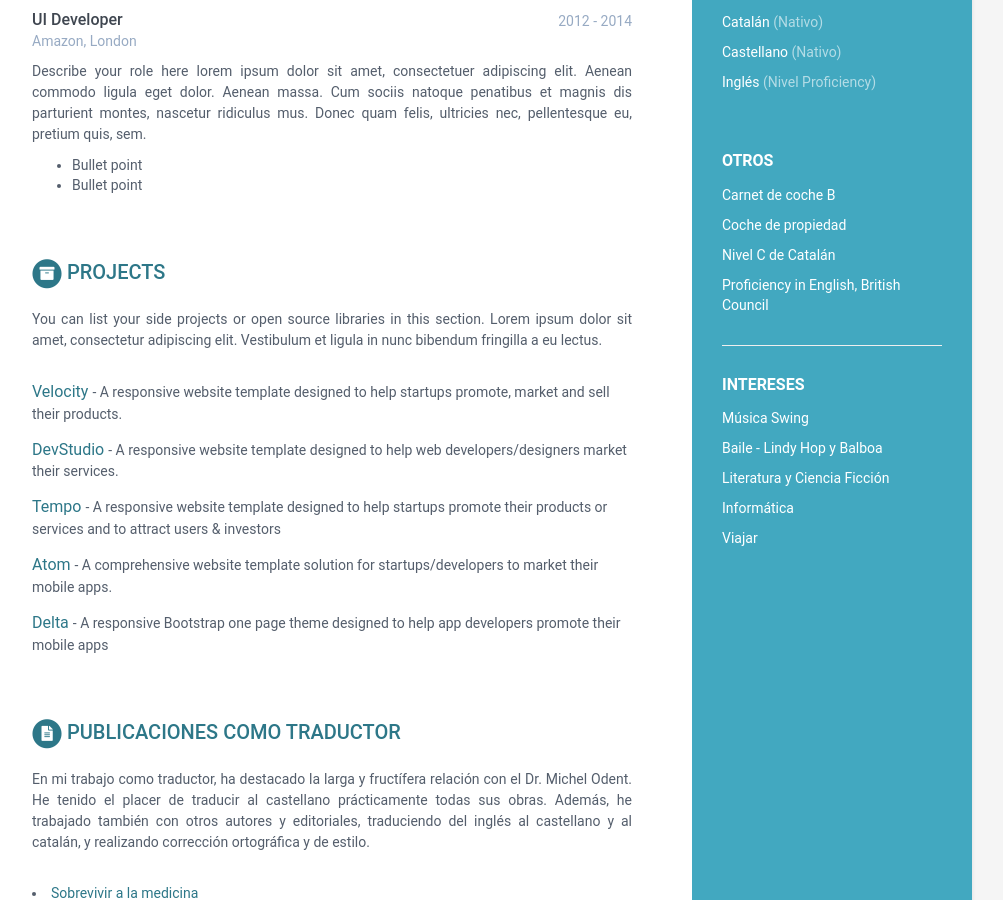
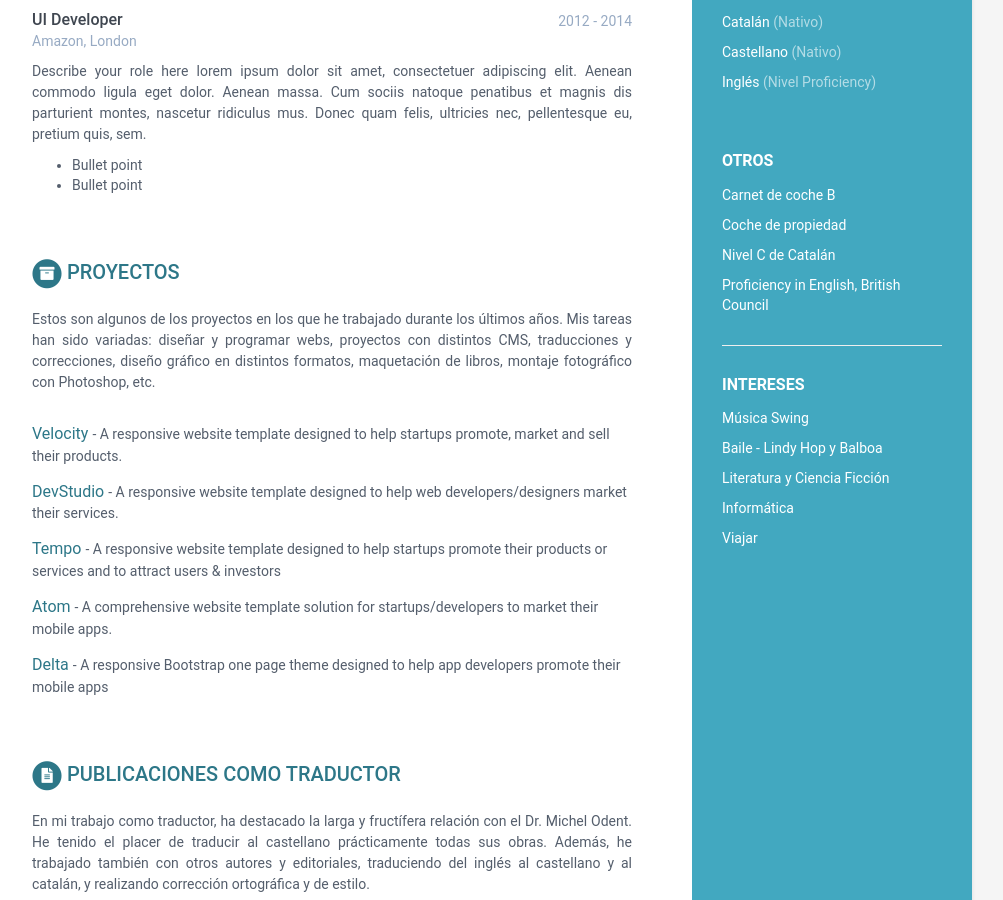
Before and after one commit to joan-medina-roca/cv.joanmedinaroca.com, a Jekyll site: the page built from index.html, in a window 1280 px wide and 900 px high, scrolled down 821 px. Shown: the whole window, without its empty margins (168-1171 px from the left). Built offline with Jekyll 4.4.1, drawn with Linux system fonts in a browser that asks for light colours.

Commit message:
descripción proyectos

```diff
--- a/_data/data.yml
+++ b/_data/data.yml
@@ -136,11 +136,9 @@ experiences:
         - Bullet point
         - Bullet point
 projects:
-  title: Projects
+  title: Proyectos
   intro: >
-    You can list your side projects or open source libraries in this
-    section. Lorem ipsum dolor sit amet, consectetur adipiscing elit.
-    Vestibulum et ligula in nunc bibendum fringilla a eu lectus.
+    Estos son algunos de los proyectos en los que he trabajado durante los últimos años. Mis tareas han sido variadas: diseñar y programar webs, proyectos con distintos CMS, traducciones y correcciones, diseño gráfico en distintos formatos, maquetación de libros, montaje fotográfico con Photoshop, etc.
   assignments:
     - title: Velocity
       link: "#hook"
```
